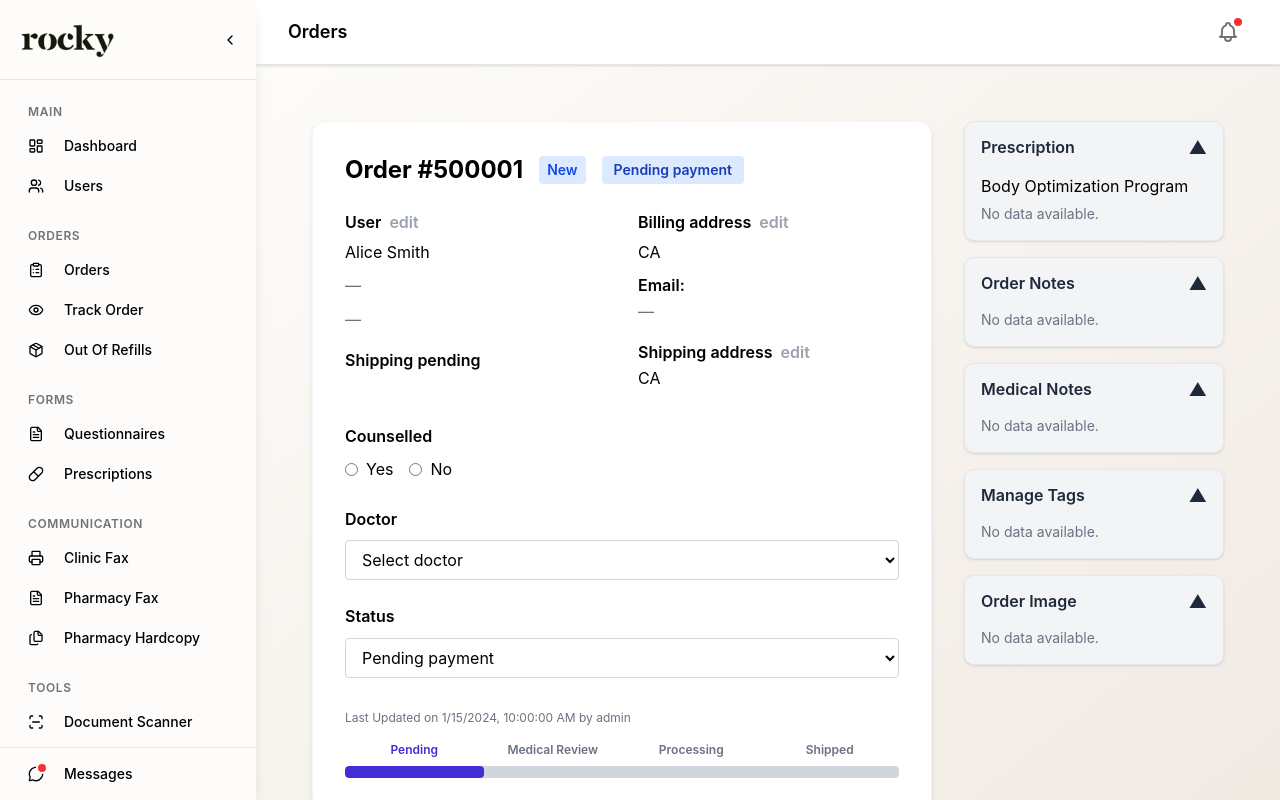
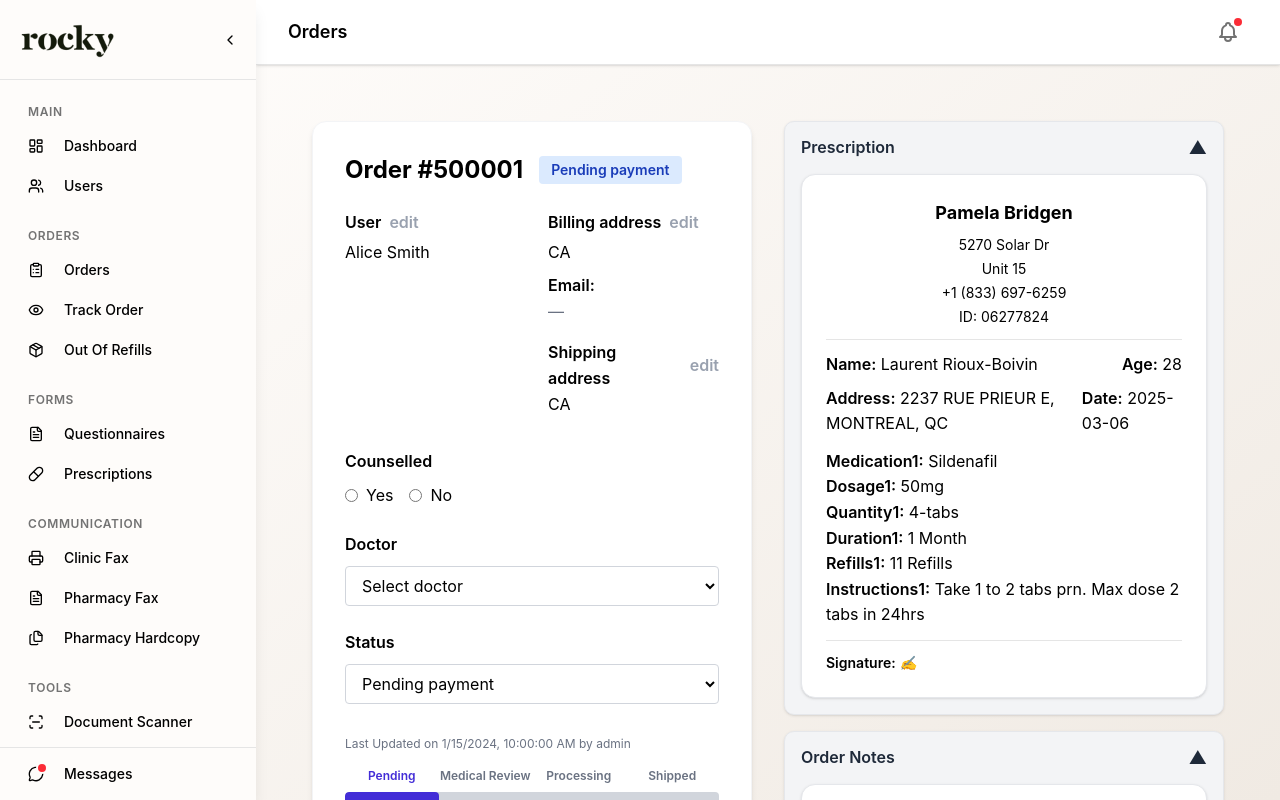
Before and after one commit to ETK-Technologies/rocky-crm, a Next.js app: page /orders/500001 in a window 1280 px wide. Built offline with nearby package versions, Linux system fonts and the light colour scheme.

Commit message:
feat(orders): enhance order details page with prescription and notes functionality

```diff
--- a/modules/orders/OrderDetailsPage/components/OrderDetailsCard.jsx
+++ b/modules/orders/OrderDetailsPage/components/OrderDetailsCard.jsx
@@ -11,17 +11,16 @@ function OrderDetailsCard({ order }) {
     const [editUserOpen, setEditUserOpen] = useState(false);
     const [editBillingOpen, setEditBillingOpen] = useState(false);
     const [editShippingOpen, setEditShippingOpen] = useState(false);
-
     const [counselled, setCounselled] = useState("");
     const [doctor, setDoctor] = useState(doctorOptions[0]);
     const [status, setStatus] = useState(order.status || statusOptions[0]);
     const [pharmacist, setPharmacist] = useState(pharmacistOptions[0]);
 
     return (
-        <div className="bg-white rounded-xl shadow-md border border-gray-100 p-8 flex-1 w-full min-w-[340px]">
+        <div className="bg-white rounded-xl shadow-md border border-gray-100 p-8 flex-1 w-full min-w-[340px] h-fit">
             <div className="flex flex-wrap gap-4 items-center mb-6">
                 <span className="text-2xl font-bold">Order #{order.id}</span>
-                <span className="px-2 py-1 rounded bg-blue-100 text-blue-700 text-sm font-semibold">{order.orderType}</span>
+                {/* <span className="px-2 py-1 rounded bg-blue-100 text-blue-700 text-sm font-semibold">{order.orderType}</span> */}
                 <span className={`px-3 py-1 rounded text-sm font-semibold ${order.status === "Pending payment" ? "bg-blue-100 text-blue-800"
                     : order.status === "Medical Review" ? "bg-orange-100 text-orange-800"
                         : order.status === "Processing" ? "bg-gray-100 text-gray-800"
@@ -41,9 +40,7 @@ function OrderDetailsCard({ order }) {
                         </button>
                     </div>
                     <div>{order.name}</div>
-                    <div className="mt-2 text-gray-500">{order.email || "—"}</div>
-                    <div className="mt-2 text-gray-500">{order.phone || "—"}</div>
-                    <div className="mt-4 font-semibold">Shipping pending</div>
+
                 </div>
                 <div>
                     <div className="font-semibold mb-1 flex items-center gap-2">
--- a/modules/orders/OrderDetailsPage/components/OrderDetailsSidebar.jsx
+++ b/modules/orders/OrderDetailsPage/components/OrderDetailsSidebar.jsx
@@ -1,5 +1,8 @@
 import React, { useState } from "react";
 import ExpandableSection from "./ExpandableSection";
+import PrescriptionCard from "./PrescriptionCard";
+import { dummyPrescription } from './../data/dummyPrescription';
+import OrderNotesCard from "./OrderNotesCard";
 
 const sections = [
     { key: "prescription", label: "Prescription" },
@@ -20,7 +23,7 @@ function OrderDetailsSidebar({ order }) {
     };
 
     return (
-        <div className="flex flex-col gap-4 lg:w-1/3 min-w-[260px]">
+        <div className="flex flex-col gap-4 w-full min-w-[260px]">
             {sections.map(section => (
                 <ExpandableSection
                     key={section.key}
@@ -29,13 +32,14 @@ function OrderDetailsSidebar({ order }) {
                     onToggle={() => toggleSection(section.key)}
                 >
                     {section.key === "prescription" && (
-                        <div>
-                            {order.prescription?.map((pres, idx) => (
-                                <div key={idx} className="mb-1">{pres}</div>
-                            ))}
-                        </div>
+                        <PrescriptionCard data={dummyPrescription} />
                     )}
-                    <div className="text-gray-500 text-sm">No data available.</div>
+                    {section.key === "orderNotes" && (
+                        <OrderNotesCard />
+                    )}
+                    {(section.key !== "prescription" && section.key !== "orderNotes") && (
+                        <div className="text-gray-500 text-sm">No data available.</div>
+                    )}
                 </ExpandableSection>
             ))}
         </div>
--- /dev/null
+++ b/modules/orders/OrderDetailsPage/components/OrderNotesCard.jsx
@@ -0,0 +1,106 @@
+import React, { useState } from "react";
+
+const initialNotes = [
+    {
+        id: 1,
+        author: "Ahmed",
+        date: "July 31, 2025 at 9:13 am",
+        type: "Private Note",
+        text: "Dummy text"
+    },
+    {
+        id: 2,
+        author: "Ahmed",
+        date: "July 31, 2025 at 9:13 am",
+        type: "Private Note",
+        text: "Dummy text 2"
+    },
+    {
+        id: 3,
+        author: "Ahmed",
+        date: "July 31, 2025 at 9:13 am",
+        type: "Private Note",
+        text: "Dummy text 3"
+    }
+];
+
+const noteTypes = ["Private Note", "Customer Note"];
+
+function OrderNotesCard() {
+    const [notes, setNotes] = useState(initialNotes);
+    const [comment, setComment] = useState("");
+    const [noteType, setNoteType] = useState(noteTypes[0]);
+
+    const handleAddNote = () => {
+        if (!comment.trim()) return;
+        const newNote = {
+            id: notes.length + 1,
+            author: "You",
+            date: new Date().toLocaleString(),
+            type: noteType,
+            text: comment
+        };
+        setNotes([newNote, ...notes]);
+        setComment("");
+    };
+
+    return (
+        <div className="bg-white rounded-xl shadow border border-gray-200 p-4 max-w-lg mx-auto">
+            <div className="flex items-center justify-between mb-2">
+                <span className="font-semibold text-lg">Order Notes</span>
+                <button
+                    className="text-blue-600 text-sm flex items-center gap-1 hover:underline"
+                    onClick={() => setNotes(initialNotes)}
+                    title="Reload Notes"
+                >
+                    Reload Notes <span className="material-icons text-base">refresh</span>
+                </button>
+            </div>
+            <div className="overflow-y-auto max-h-64 mb-4 pr-2">
+                {notes.map(note => (
+                    <div key={note.id} className="mb-3">
+                        <div className="flex items-center gap-2 mb-1">
+                            <span className="material-icons text-gray-400">person</span>
+                            <span className="font-semibold text-sm">{note.author}</span>
+                        </div>
+                        <div className="text-xs text-gray-500 mb-1">
+                            added a note at {note.date}
+                        </div>
+                        <div className="bg-teal-100 rounded p-2 text-sm mb-1">{note.text}</div>
+                    </div>
+                ))}
+            </div>
+            <div className="border-t pt-3">
+                <div className="flex items-start gap-2 mb-2">
+                    <span className="material-icons text-gray-400 mt-2">person</span>
+                    <textarea
+                        className="border rounded px-3 py-2 w-full resize-none"
+                        rows={2}
+                        placeholder="Add your comment..."
+                        value={comment}
+                        onChange={e => setComment(e.target.value)}
+                    />
+                </div>
+                <div className="flex items-center gap-2">
+                    <select
+                        className="border rounded px-2 py-1 text-sm"
+                        value={noteType}
+                        onChange={e => setNoteType(e.target.value)}
+                    >
+                        {noteTypes.map(type => (
+                            <option key={type} value={type}>{type}</option>
+                        ))}
+                    </select>
+                    <button
+                        className="px-4 py-2 rounded bg-blue-600 text-white text-sm hover:bg-blue-700"
+                        onClick={handleAddNote}
+                    >
+                        Add
+                    </button>
+                </div>
+            </div>
+        </div>
+    );
+}
+
+export default OrderNotesCard;
--- /dev/null
+++ b/modules/orders/OrderDetailsPage/components/PrescriptionCard.jsx
@@ -0,0 +1,43 @@
+
+function PrescriptionCard({ data }) {
+    return (
+        <div className="bg-white rounded-xl shadow border border-gray-200 p-6 w-full">
+            <div className="text-center font-bold text-lg mb-2">{data.patientName}</div>
+            <div className="text-center text-sm mb-1">{data.patientAddress}</div>
+            <div className="text-center text-sm mb-1">{data.patientUnit}</div>
+            <div className="text-center text-sm mb-1">{data.patientPhone}</div>
+            <div className="text-center text-sm mb-3">ID: {data.patientId}</div>
+            <hr className="my-3" />
+            <div className="flex justify-between mb-2">
+                <div>
+                    <span className="font-semibold">Name:</span> {data.doctorName}
+                </div>
+                <div>
+                    <span className="font-semibold">Age:</span> {data.patientAge}
+                </div>
+            </div>
+            <div className="flex justify-between mb-2">
+                <div>
+                    <span className="font-semibold">Address:</span> {data.doctorAddress}
+                </div>
+                <div>
+                    <span className="font-semibold">Date:</span> {data.date}
+                </div>
+            </div>
+            <div className="mt-3 mb-2">
+                <div><span className="font-semibold">Medication1:</span> {data.medication}</div>
+                <div><span className="font-semibold">Dosage1:</span> {data.dosage}</div>
+                <div><span className="font-semibold">Quantity1:</span> {data.quantity}</div>
+                <div><span className="font-semibold">Duration1:</span> {data.duration}</div>
+                <div><span className="font-semibold">Refills1:</span> {data.refills}</div>
+                <div><span className="font-semibold">Instructions1:</span> {data.instructions}</div>
+            </div>
+            <hr className="my-3" />
+            <div className="mt-2 text-sm">
+                <span className="font-semibold">Signature:</span> <span className="italic">{data.signature}</span>
+            </div>
+        </div>
+    );
+}
+
+export default PrescriptionCard;
--- /dev/null
+++ b/modules/orders/OrderDetailsPage/data/dummyPrescription.js
@@ -0,0 +1,18 @@
+export const dummyPrescription = {
+    patientName: "Pamela Bridgen",
+    patientAddress: "5270 Solar Dr",
+    patientUnit: "Unit 15",
+    patientPhone: "+1 (833) 697-6259",
+    patientId: "06277824",
+    doctorName: "Laurent Rioux-Boivin",
+    patientAge: 28,
+    doctorAddress: "2237 RUE PRIEUR E, MONTREAL, QC",
+    date: "2025-03-06",
+    medication: "Sildenafil",
+    dosage: "50mg",
+    quantity: "4-tabs",
+    duration: "1 Month",
+    refills: "11 Refills",
+    instructions: "Take 1 to 2 tabs prn. Max dose 2 tabs in 24hrs",
+    signature: "✍️",
+};
--- a/modules/orders/OrderDetailsPage/index.jsx
+++ b/modules/orders/OrderDetailsPage/index.jsx
@@ -7,12 +7,10 @@ function OrderDetailsPage({ order }) {
     return (
         <div className="p-8">
             <div className="flex flex-col lg:flex-row gap-8">
-                {/* Left: Card and expandable sections */}
-                <div className="flex flex-col w-full gap-6">
+                <div className="flex flex-col w-full gap-6 max-w-xl">
                     <OrderDetailsCard order={order} />
                     <OrderDetailsExpandableSections order={order} />
                 </div>
-                {/* Right: Sidebar */}
                 <OrderDetailsSidebar order={order} />
             </div>
         </div>
```
